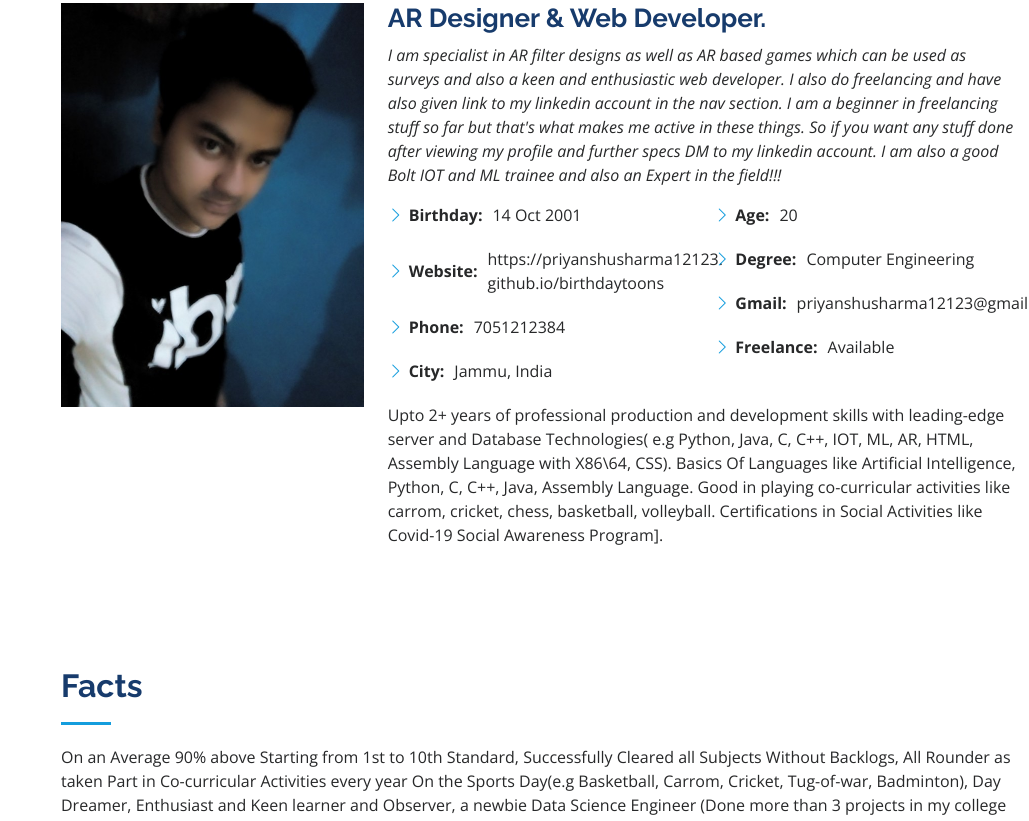
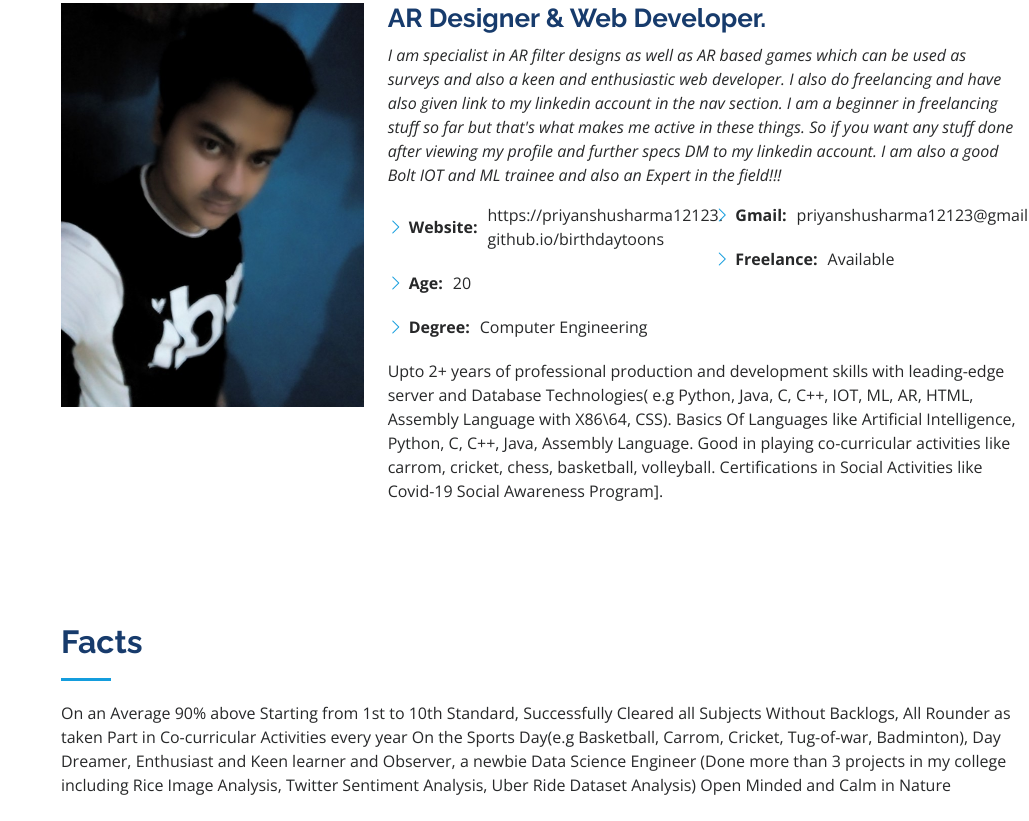
Before and after one commit to priyanshusharma12123/my_resu, a plain HTML site: page index.html in a window 1280 px wide. Shown: the part 1013-1834 px from the top of the page, without its empty margins (251-1280 px from the left). Drawn offline with nearby package versions, Linux system fonts and the light colour scheme.

Commit message:
Update index.html

```diff
--- a/index.html
+++ b/index.html
@@ -94,16 +94,13 @@
             <div class="row">
               <div class="col-lg-6">
                 <ul>
-                  <li><i class="bi bi-chevron-right"></i> <strong>Birthday:</strong> <span>14 Oct 2001</span></li>
                   <li><i class="bi bi-chevron-right"></i> <strong>Website:</strong> <span>https://priyanshusharma12123.<br>github.io/birthdaytoons</span></li>
-                  <li><i class="bi bi-chevron-right"></i> <strong>Phone:</strong> <span>7051212384</span></li>
-                  <li><i class="bi bi-chevron-right"></i> <strong>City:</strong> <span>Jammu, India</span></li>
+                  <li><i class="bi bi-chevron-right"></i> <strong>Age:</strong> <span>20</span></li>
+                  <li><i class="bi bi-chevron-right"></i> <strong>Degree:</strong> <span>Computer Engineering</span></li>
                 </ul>
               </div>
               <div class="col-lg-6">
                 <ul>
-                  <li><i class="bi bi-chevron-right"></i> <strong>Age:</strong> <span>20</span></li>
-                  <li><i class="bi bi-chevron-right"></i> <strong>Degree:</strong> <span>Computer Engineering</span></li>
                   <li><i class="bi bi-chevron-right"></i> <strong>Gmail:</strong> <span>priyanshusharma12123@gmail.com</span></li>
                   <li><i class="bi bi-chevron-right"></i> <strong>Freelance:</strong> <span>Available</span></li>
                 </ul>
@@ -671,11 +668,6 @@
                 <p>priyanshusharma12123@gmail.com</p>
               </div>
 
-              <div class="phone">
-                <i class="bi bi-phone"></i>
-                <h4>Call:</h4>
-                <p>+91 7051212384</p>
-              </div>
 
               <iframe src="https://www.google.com/maps/embed?pb=!1m18!1m12!1m3!1d3782.9498097089886!2d73.86347081487166!3d18.53117008740289!2m3!1f0!2f0!3f0!3m2!1i1024!2i768!4f13.1!3m3!1m2!1s0x3bc2c0f555bf965d%3A0x4dbf1000c873a42d!2sAISSMS%20College%20of%20Engineering!5e0!3m2!1sen!2sin!4v1660418000404!5m2!1sen!2sin" frameborder="0" style="border:0; width:100%; height:290px;" allowfullscreen></iframe>
             </div>
```
